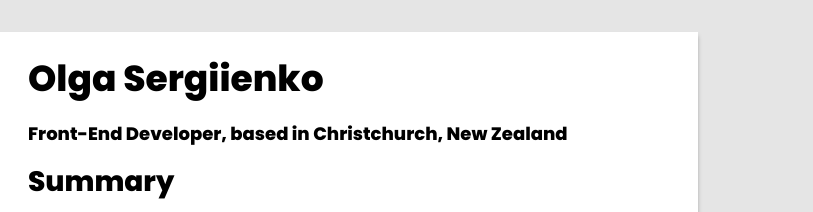
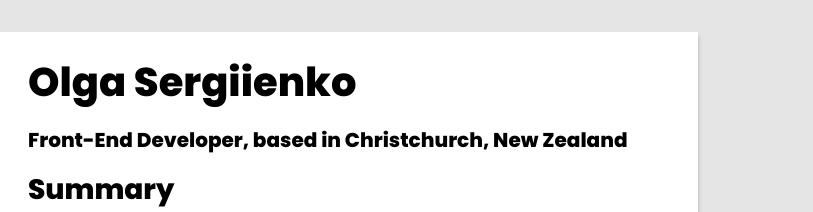
Before and after one commit to igorivnaolga/resume-project, a plain HTML site: page index.html in a window 1280 px wide. Shown: the top 212 px of the page, 467-1280 px from the left. Drawn offline with Linux system fonts and the light colour scheme.

Commit message:
Update styles.css

```diff
--- a/css/styles.css
+++ b/css/styles.css
@@ -27,7 +27,7 @@ body {
 .my-name {
   font-style: normal;
   font-weight: 700;
-  font-size: 36px;
+  font-size: 40px;
   line-height: 1.3;
   color: #000000;
   margin: 0 0 18px 0;
@@ -35,7 +35,7 @@ body {
 .my-profession {
   font-style: normal;
   font-weight: 700;
-  font-size: 18px;
+  font-size: 20px;
   line-height: 1.4;
   color: #000000;
   margin: 0 0 18px 0;
```
